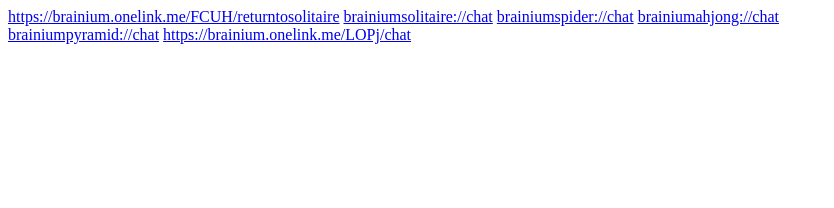
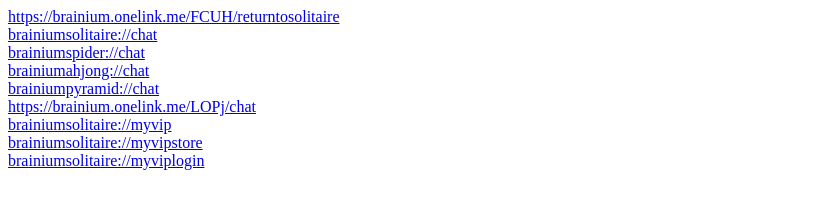
Before and after one commit to GuatemalanWatermelon/GuatemalanWatermelon.github.io, a plain HTML site: page linktest/index.html in a window 1280 px wide. Shown: the whole page, without its empty margins (0-834 px from the left). Drawn offline with Linux system fonts and the light colour scheme.

Commit message:
Update index.html

```diff
--- a/linktest/index.html
+++ b/linktest/index.html
@@ -1,8 +1,18 @@
 
 <a href="https://brainium.onelink.me/FCUH/returntosolitaire">https://brainium.onelink.me/FCUH/returntosolitaire</a>
+<br>
 <a href="brainiumsolitaire://chat">brainiumsolitaire://chat</a>
+<br>
 <a href="brainiumspider://chat">brainiumspider://chat</a>
+<br>
 <a href="brainiummahjong://chat">brainiumahjong://chat</a>
 <br>
 <a href="brainiumpyramid://chat">brainiumpyramid://chat</a>
+<br>
 <a href="https://brainium.onelink.me/LOPj/chat">https://brainium.onelink.me/LOPj/chat</a>
+<br>
+<a href="brainiumsolitaire://myvip">brainiumsolitaire://myvip</a>
+<br>
+<a href="brainiumsolitaire://myvipstore">brainiumsolitaire://myvipstore</a>
+<br>
+<a href="brainiumsolitaire://myviplogin">brainiumsolitaire://myviplogin</a>
```
